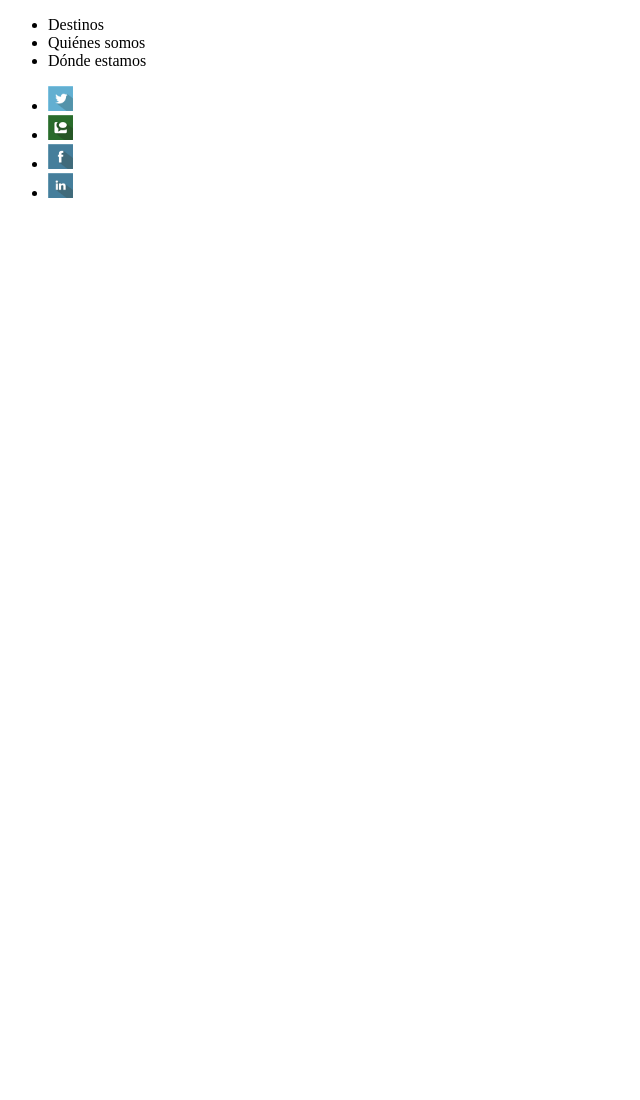
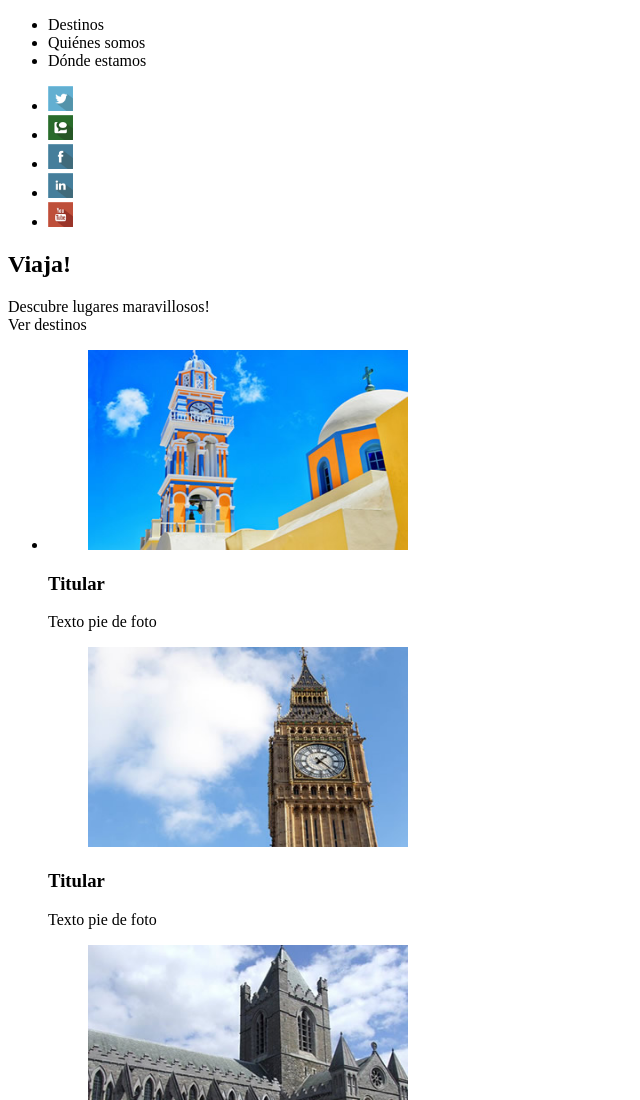
Before and after one commit to borja-antequera/proyecto_1, a website: page index.html in a window 1280 px wide. Shown: the top 1100 px of the page, without its empty margins (0-640 px from the left). Before the commit the page ends 800 px from the top, so only its background shows below. Drawn offline with Linux system fonts and the light colour scheme.

```diff
--- a/index.html
+++ b/index.html
@@ -10,7 +10,7 @@
 
     </style>
 </head>
-    <section>
+    <section id="cabecera">
         <nav>
             <ul>
                 <li>Destinos</li>
@@ -31,10 +31,65 @@
             <li>
                 <img src="assets/images/iconos/Linkedin.png" alt="Linkdn" width="25px" height="25px">
             </li>
+            <li>
+                <img src="assets/images/iconos/Youtube.png" alt="Linkdn" width="25px" height="25px">
+            </li>
         </ul>
+        <div id="viaja">
+            <h1>Viaja!</h1>
+            <p>Descubre lugares maravillosos!<br>
+                <span class="amarillo">Ver destinos</span>
+        </div>
 
     </section>
-    <section>
+    <section id="destinos">
+        <ul class="gallery">
+            <li>
+                <div class="box">
+                    <figure>
+                        <img src="assets/images/galeria/mykonos.jpg" alt="Mykonos" width="320px" height="200px">
+                    </figure>
+                    <h3>Titular</h3>
+                    <p>Texto pie de foto</p>
+                </div>
+                <div class="box">
+                    <figure>
+                        <img src="assets/images/galeria/londres.jpg" alt="London" width="320px" height="200px">
+                    </figure>
+                    <h3>Titular</h3>
+                    <p>Texto pie de foto</p>
+                </div>
+                <div class="box">
+                    <figure>
+                        <img src="assets/images/galeria/dublin.jpg" alt="Dublin" width="320px" height="200px">
+                    </figure>
+                    <h3>Titular</h3>
+                    <p>Texto pie de foto</p>
+                </div>
+                <div class="box">
+                    <figure>
+                        <img src="assets/images/galeria/paris.jpg" alt="Paris" width="320px" height="200px">
+                    </figure>
+                    <h3>Titular</h3>
+                    <p>Texto pie de foto</p>
+                </div>
+                <div class="box">
+                    <figure>
+                        <img src="assets/images/galeria/mykonos.jpg" alt="Mykonos" width="320px" height="200px">
+                    </figure>
+                    <h3>Titular</h3>
+                    <p>Texto pie de foto</p>
+                </div>
+                <div class="box">
+                    <figure>
+                        <img src="assets/images/galeria/mykonos.jpg" alt="Mykonos" width="320px" height="200px">
+                    </figure>
+                    <h3>Titular</h3>
+                    <p>Texto pie de foto</p>
+                </div>
+            </li>
+
+        </ul>
 
     </section>
     <section>
```
